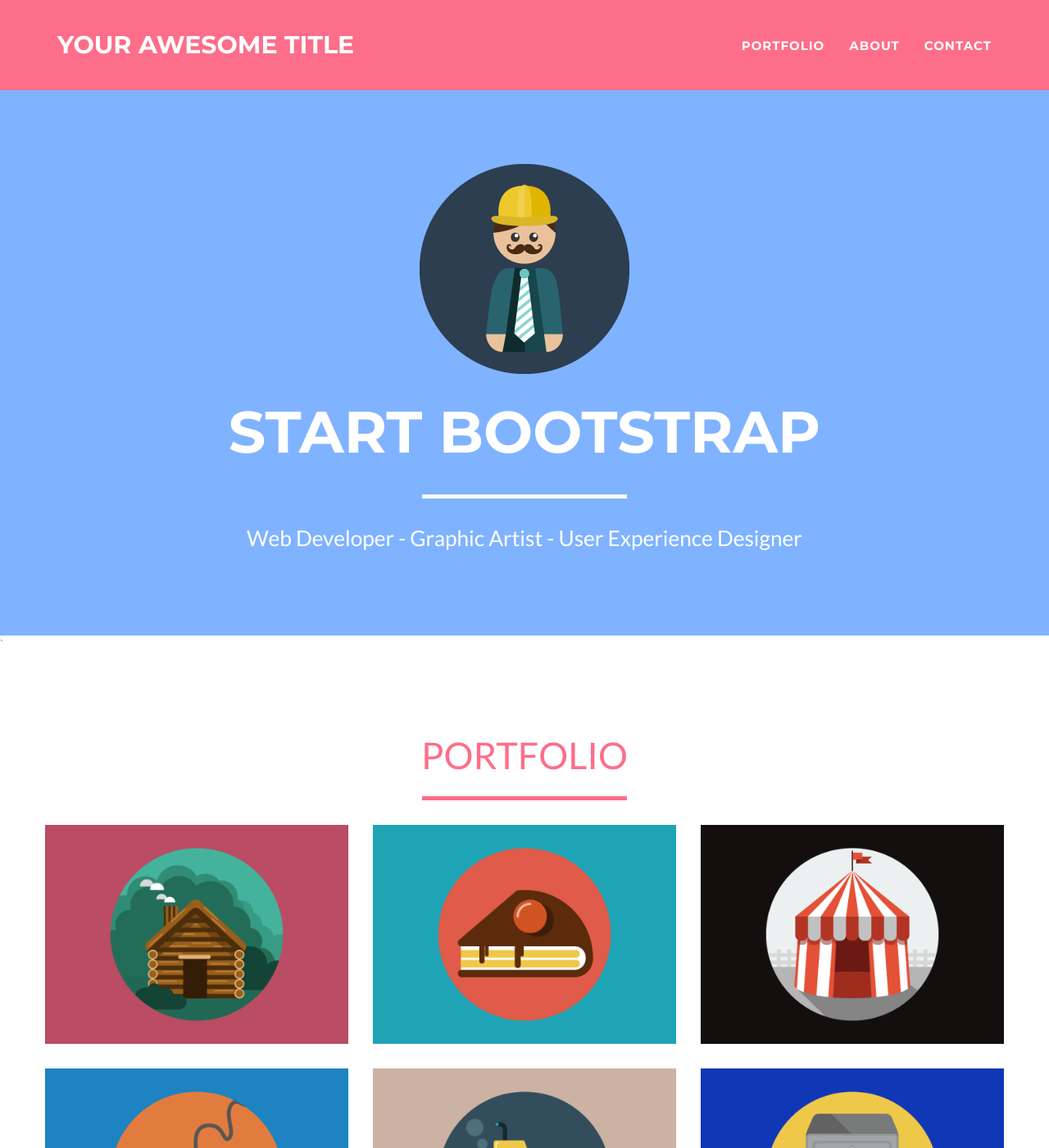
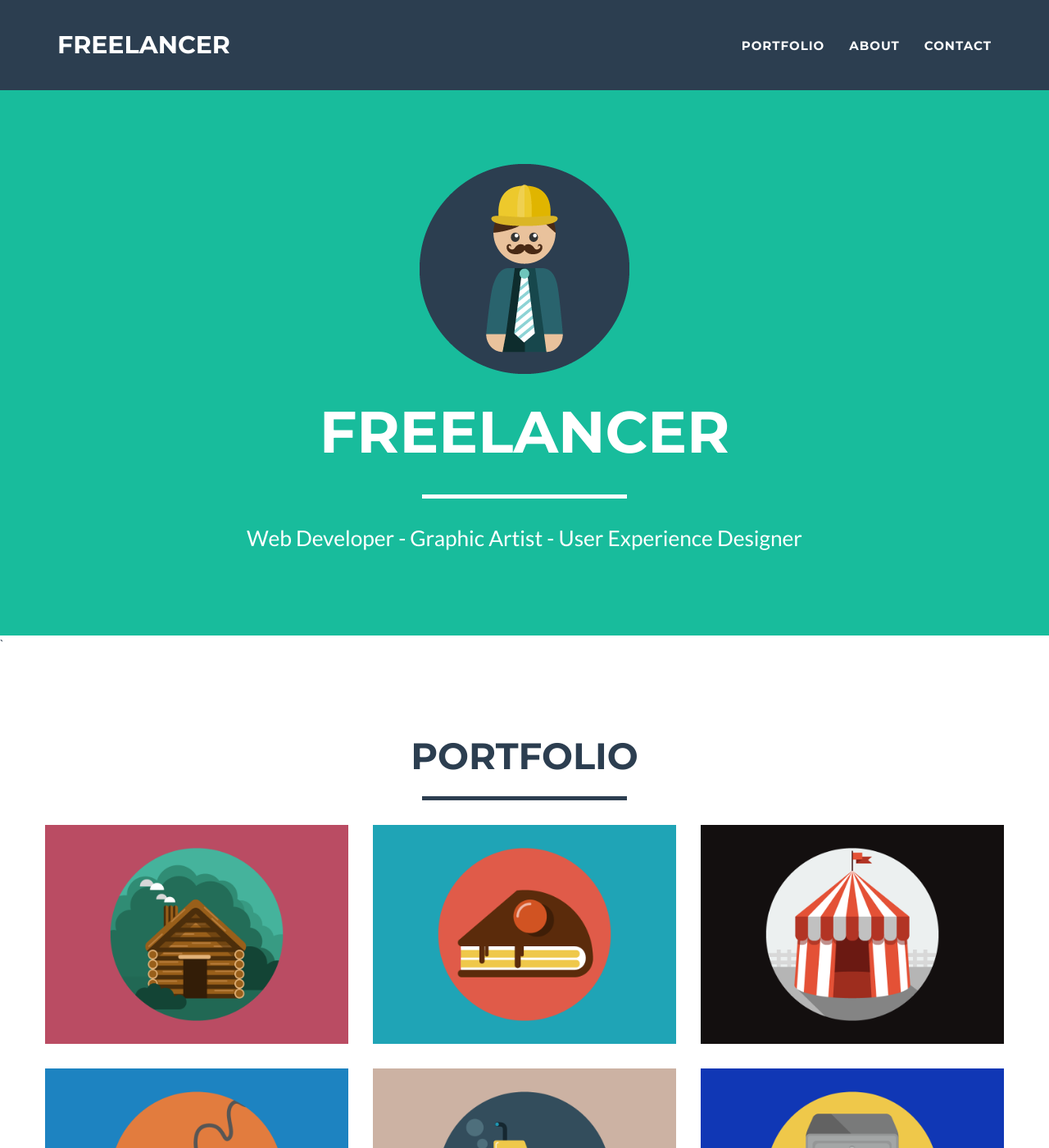
Before and after one commit to jeromelachaud/freelancer-theme, a Jekyll site: the page built from index.html, in a window 1280 px wide and 1400 px high. Shown: the whole window at 82% size. Built offline with Jekyll 4.4.1, drawn with Linux system fonts in a browser that asks for light colours.

Commit message:
Cleaned up some things.
More parameters can be set from config file.

```diff
--- a/_config.yml
+++ b/_config.yml
@@ -1,28 +1,37 @@
 # Site settings
-title: Your awesome title
+title: Freelancer
+header:
+tagline: Web Developer - Graphic Artist - User Experience Designer
+
+about-left: Freelancer is a free bootstrap theme created by Start Bootstrap. The download includes the complete source files including HTML, CSS, and JavaScript as well as optional LESS stylesheets for easy customization.
+
+about-right: Whether you're a student looking to showcase your work, a professional looking to attract clients, or a graphic artist looking to share your projects, this template is the perfect starting point!
+
+credits: Freelance is a free to use, open source Bootstrap theme created by <a href="http://startbootstrap.com">Start Bootstrap</a>.
+
 email: your-email@domain.com
+
 description: "Write an awesome description for your new site here. You can edit this line in _config.yml. It will appear in your document head meta (for Google search results) and in your feed.xml site description."
 
-# Color settings
-primary: 80B3FF #18bc9c
-secondary: A2122F #233140
-secondary-light: FD6E8A #2c3e50
+# Color settings (hex-codes without the leading hash-tag)
+color:
+  primary: 18bc9c #80B3FF
+  secondary: 2c3e50 #FD6E8A
+  secondary-dark: 233140 #A2122F
 
-# Social media usernames
-twitter: jekyllrb
-facebook:
-google-plus:
-linkedin:
-dribbble:
-flickr:
-bitbucket: jekyll
-github: jekyll
+# Social mnetworks usernames (many more available: facebook, flickr, google-plus, dribbble, pinterest, instagram, tumblr, etc.)
+social:
+  - title: twitter
+    url: http://twitter.com/jekyllrb
+  - title: bitbucket
+    url: http://bitbucket.org/jekyll
+  - title: github
+    url: http://github.com/jekyll
 
 # Postal address
-address-line1: 3481 Melrose Place
-address-line2: Beverly Hills, CA 90210
-address-line3:
-address-line4:
+address:
+  - line: 3481 Melrose Place
+  - line: Beverly Hills, CA 90210
 
 # Build settings
 markdown: kramdown
--- a/_includes/about.html
+++ b/_includes/about.html
@@ -9,10 +9,10 @@
             </div>
             <div class="row">
                 <div class="col-lg-4 col-lg-offset-2">
-                    <p>Freelancer is a free bootstrap theme created by Start Bootstrap. The download includes the complete source files including HTML, CSS, and JavaScript as well as optional LESS stylesheets for easy customization.</p>
+                    <p>{{ site.about-left }}</p>
                 </div>
                 <div class="col-lg-4">
-                    <p>Whether you're a student looking to showcase your work, a professional looking to attract clients, or a graphic artist looking to share your projects, this template is the perfect starting point!</p>
+                    <p>{{ site.about-right }}</p>
                 </div>
                 <div class="col-lg-8 col-lg-offset-2 text-center">
                     <a href="#" class="btn btn-lg btn-outline">
--- a/_includes/footer.html
+++ b/_includes/footer.html
@@ -6,69 +6,24 @@
                     <div class="footer-col col-md-4">
                         <h3>Location</h3>
                         <p>
-                            {% if site.address-line1 %}
-                                {{ site.address-line1 }}
-                            {% endif %}
-                            {% if site.address-line2 %}
-                                <br>{{ site.address-line2 }}
-                            {% endif %}
-                            {% if site.address-line3 %}
-                                <br>{{ site.address-line3 }}
-                            {% endif %}
-                            {% if site.address-line4 %}
-                                <br>{{ site.address-line4 }}
-                            {% endif %}
+                            {% for adress in site.address %}
+                                {{ adress.line }} <br>
+		                    {% endfor %}
                         </p>
                     </div>
                     <div class="footer-col col-md-4">
                         <h3>Around the Web</h3>
                         <ul class="list-inline">
-                            {% if site.twitter %}
+                            {% for network in site.social %}
                             <li>
-                                <a href="{{ site.twitter }}" class="btn-social btn-outline"><i class="fa fa-fw fa-twitter"></i></a>
+                                <a href="{{ network.url }}" class="btn-social btn-outline"><i class="fa fa-fw fa-{{ network.title }}"></i></a>
                             </li>
-                            {% endif %}
-                            {% if site.facebook %}
-                            <li>
-                                <a href="{{ site.facebook }}" class="btn-social btn-outline"><i class="fa fa-fw fa-facebook"></i></a>
-                            </li>
-                            {% endif %}
-                            {% if site.google-plus %}
-                            <li>
-                                <a href="{{ site.google-plus }}" class="btn-social btn-outline"><i class="fa fa-fw fa-google-plus"></i></a>
-                            </li>
-                            {% endif %}
-
-                            {% if site.linkedin %}
-                            <li>
-                                <a href="{{ site.linkedin }}" class="btn-social btn-outline"><i class="fa fa-fw fa-linkedin"></i></a>
-                            </li>
-                            {% endif %}
-                            {% if site.dribbble %}
-                            <li>
-                                <a href="{{ site.dribbble }}" class="btn-social btn-outline"><i class="fa fa-fw fa-dribbble"></i></a>
-                            </li>
-                            {% endif %}
-                            {% if site.flickr %}
-                            <li>
-                                <a href="{{ site.flickr }}" class="btn-social btn-outline"><i class="fa fa-fw fa-flickr"></i></a>
-                            </li>
-                            {% endif %}
-                            {% if site.bitbucket %}
-                            <li>
-                                <a href="{{ site.bitbucket }}" class="btn-social btn-outline"><i class="fa fa-fw fa-bitbucket"></i></a>
-                            </li>
-                            {% endif %}
-                            {% if site.github %}
-                            <li>
-                                <a href="{{ site.github }}" class="btn-social btn-outline"><i class="fa fa-fw fa-github"></i></a>
-                            </li>
-                            {% endif %}
+		                    {% endfor %}
                         </ul>
                     </div>
                     <div class="footer-col col-md-4">
                         <h3>Credits</h3>
-                        <p>Freelance is a free to use, open source Bootstrap theme created by <a href="http://startbootstrap.com">Start Bootstrap</a>.</p>
+                        <p>{{ site.credits }}</p>
                     </div>
                 </div>
             </div>
--- a/_includes/header.html
+++ b/_includes/header.html
@@ -41,9 +41,9 @@
                 <div class="col-lg-12">
                     <img class="img-responsive" src="img/profile.png" alt="">
                     <div class="intro-text">
-                        <span class="name">Start Bootstrap</span>
+                        <span class="name">{% if site.header %}{{ site.header }}{% else %}{{ site.title }}{% endif %}</span>
                         <hr class="star-light">
-                        <span class="skills">Web Developer - Graphic Artist - User Experience Designer</span>
+                        <span class="skills">{{ site.tagline }}</span>
                     </div>
                 </div>
             </div>
--- a/_includes/main.css
+++ b/_includes/main.css
@@ -22,7 +22,7 @@
 a:active,
 a.active {
     outline: 0;
-    color: #{{ site.primary }};
+    color: #{{ site.color.primary }};
 }
 
 h1,
@@ -63,15 +63,15 @@
 
 hr.star-light:after {
     color: #fff;
-    background-color: #{{ site.primary }};
+    background-color: #{{ site.color.primary }};
 }
 
 hr.star-primary {
-    border-color: #{{ site.secondary-light }};
+    border-color: #{{ site.color.secondary }};
 }
 
 hr.star-primary:after {
-    color: #{{ site.secondary-light }};
+    color: #{{ site.color.secondary }};
     background-color: #fff;
 }
 
@@ -82,7 +82,7 @@
 header {
     text-align: center;
     color: #fff;
-    background: #{{ site.primary }};
+    background: #{{ site.color.primary }};
 }
 
 header .container {
@@ -181,7 +181,7 @@
 
 section.success {
     color: #fff;
-    background: #{{ site.primary }};
+    background: #{{ site.color.primary }};
 }
 
 @media(max-width:767px) {
@@ -265,7 +265,7 @@
 .btn-outline:active,
 .btn-outline.active {
     border: solid 2px #fff;
-    color: #{{ site.primary }};
+    color: #{{ site.color.primary }};
     background: #fff;
 }
 
@@ -318,7 +318,7 @@
 }
 
 .floating-label-form-group-with-focus label {
-    color: #{{ site.primary }};
+    color: #{{ site.color.primary }};
 }
 
 form .row:first-child .floating-label-form-group {
@@ -335,7 +335,7 @@
 
 footer .footer-above {
     padding-top: 50px;
-    background-color: #{{ site.secondary-light }};
+    background-color: #{{ site.color.secondary }};
 }
 
 footer .footer-col {
@@ -344,7 +344,7 @@
 
 footer .footer-below {
     padding: 25px 0;
-    background-color: #{{ site.secondary }};
+    background-color: #{{ site.color.secondary-dark }};
 }
 
 .btn-social {
@@ -428,7 +428,7 @@
     width: 1px;
     height: 75px;
     margin-left: 35px;
-    background-color: #{{ site.secondary-light }};
+    background-color: #{{ site.color.secondary }};
     -webkit-transform: rotate(45deg);
     -ms-transform: rotate(45deg);
     transform: rotate(45deg);
@@ -438,7 +438,7 @@
     z-index: 1052;
     width: 1px;
     height: 75px;
-    background-color: #{{ site.secondary-light }};
+    background-color: #{{ site.color.secondary }};
     -webkit-transform: rotate(90deg);
     -ms-transform: rotate(90deg);
     transform: rotate(90deg);
--- a/_layouts/default.html
+++ b/_layouts/default.html
@@ -3,8 +3,7 @@
 
   {% include head.html %}
 
-    <style>{% include main.css %}</style>
-    <style>{% include bootstrap.min.css %}</style>
+
     <body id="page-top" class="index">
 
     {% include header.html %}
```
Also changed, not shown: _includes/bootstrap.min.css.
